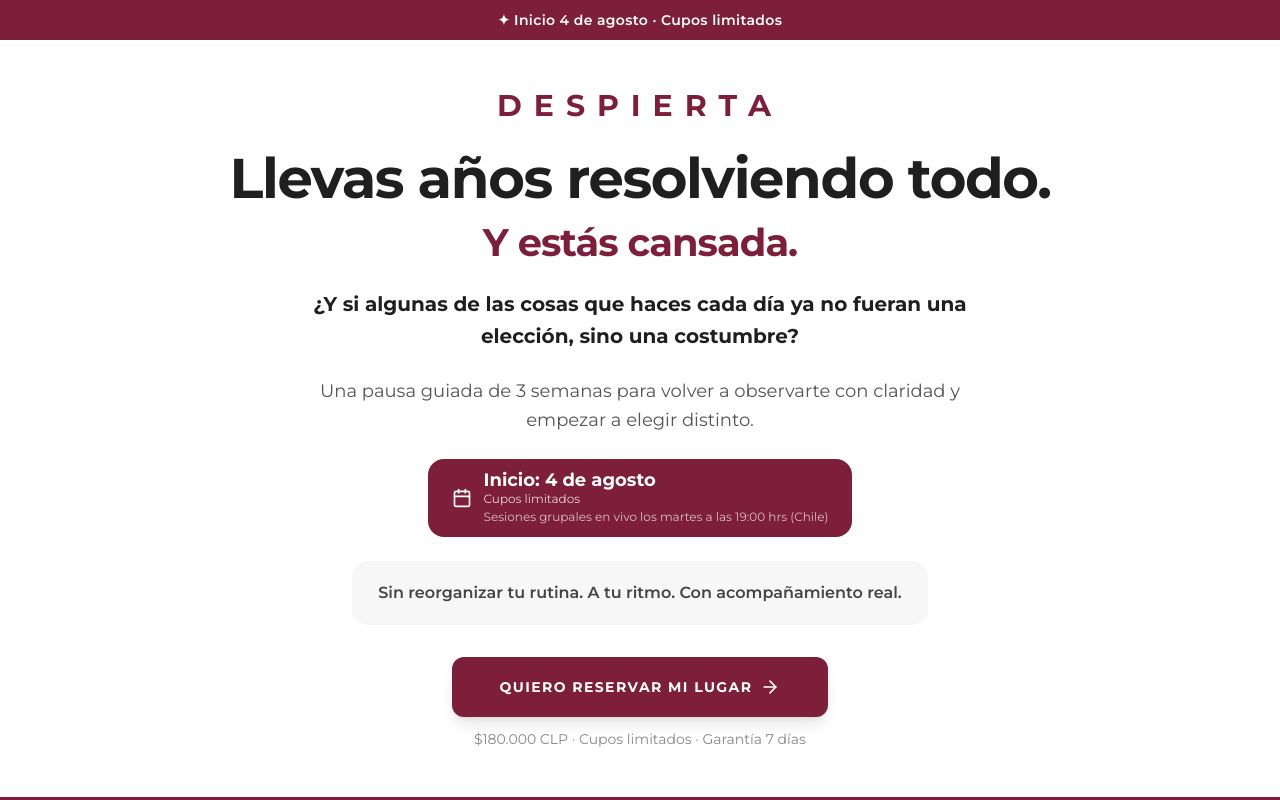
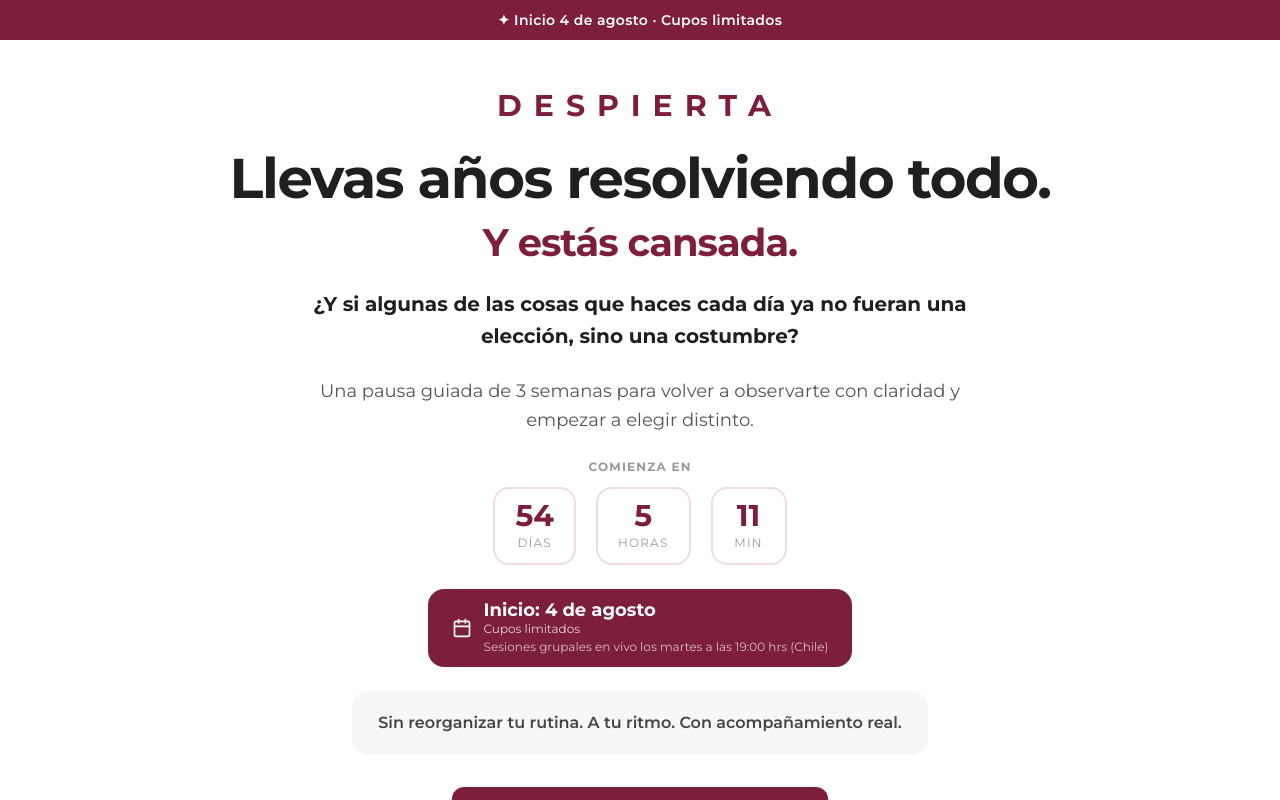
Before and after one commit to cursossolange/despierta-72h, a React (Vite) app: page / in a window 1280 px wide. Shown: the top 800 px of the page. Built offline with nearby package versions, Linux system fonts and the light colour scheme.

Commit message:
Update LandingPage.tsx

```diff
--- a/src/components/LandingPage.tsx
+++ b/src/components/LandingPage.tsx
@@ -1,5 +1,51 @@
 import { motion } from "motion/react";
 import { ArrowRight, ShieldCheck, Calendar, Clock } from "lucide-react";
+import { useState, useEffect } from "react";
+
+const useCountdown = (targetDate: string) => {
+  const [timeLeft, setTimeLeft] = useState({ days: 0, hours: 0, minutes: 0 });
+
+  useEffect(() => {
+    const calculate = () => {
+      const target = new Date(targetDate).getTime();
+      const now = new Date().getTime();
+      const diff = target - now;
+      if (diff <= 0) {
+        setTimeLeft({ days: 0, hours: 0, minutes: 0 });
+        return;
+      }
+      const days = Math.floor(diff / (1000 * 60 * 60 * 24));
+      const hours = Math.floor((diff % (1000 * 60 * 60 * 24)) / (1000 * 60 * 60));
+      const minutes = Math.floor((diff % (1000 * 60 * 60)) / (1000 * 60));
+      setTimeLeft({ days, hours, minutes });
+    };
+    calculate();
+    const interval = setInterval(calculate, 60000);
+    return () => clearInterval(interval);
+  }, [targetDate]);
+
+  return timeLeft;
+};
+
+const CountdownTimer = () => {
+  const { days, hours, minutes } = useCountdown("2026-08-04T19:00:00-04:00");
+
+  return (
+    <div className="flex items-center justify-center gap-3 md:gap-5 mb-6">
+      {[
+        { value: days, label: "días" },
+        { value: hours, label: "horas" },
+        { value: minutes, label: "min" },
+      ].map((item, i) => (
+        <div key={i} className="flex flex-col items-center bg-white border-2 border-[#7D1F3B]/15 rounded-2xl px-4 md:px-5 py-2.5 md:py-3 min-w-[64px] md:min-w-[76px]">
+          <span className="text-2xl md:text-3xl font-black text-[#7D1F3B] leading-none">{item.value}</span>
+          <span className="text-[10px] md:text-xs uppercase tracking-widest mt-1" style={{ color: '#999' }}>{item.label}</span>
+        </div>
+      ))}
+    </div>
+  );
+};
+
 const CTAButton = ({
   label = "Quiero reservar mi lugar",
   size = "lg",
@@ -79,6 +125,17 @@ export default function LandingPage({ onPurchase }: LandingPageProps) {
           >
             Una pausa guiada de 3 semanas para volver a observarte con claridad y empezar a elegir distinto.
           </motion.p>
+          {/* COUNTDOWN */}
+          <motion.div
+            initial={{ opacity: 0, y: 16 }}
+            animate={{ opacity: 1, y: 0 }}
+            transition={{ duration: 0.7, delay: 0.42 }}
+          >
+            <p className="text-[10px] md:text-xs font-black uppercase tracking-widest mb-3" style={{ color: '#999' }}>
+              Comienza en
+            </p>
+            <CountdownTimer />
+          </motion.div>
           {/* URGENCIA */}
           <motion.div
             initial={{ opacity: 0, y: 16 }}
@@ -138,7 +195,6 @@ export default function LandingPage({ onPurchase }: LandingPageProps) {
               "Te ocupas de todo y rara vez te preguntas si realmente te corresponde hacerlo.",
               "Postergas lo que necesitas porque siempre aparece algo más urgente.",
               "Reaccionas de maneras que conoces demasiado bien, aunque después te gustaría haber actuado distinto.",
-
             ].map((item, i) => (
               <div key={i} className="flex items-start gap-3 rounded-xl px-4 py-3 border border-[#F0E8EA] bg-[#FDF5F6]">
                 <span className="text-[#7D1F3B] font-black mt-0.5 shrink-0">✦</span>
@@ -354,7 +410,7 @@ export default function LandingPage({ onPurchase }: LandingPageProps) {
               },
               {
                 q: '"Ya intenté cambiar cosas y siempre vuelvo al mismo lugar."',
-                a: "Quizás porque la mayoría de los intentos de cambio comienzan demasiado tarde. Antes de transformar algo, necesitamos verlo con claridad. Despierta no te pide que cambies nada todavía. Te invita a observar.",
+                a: "Quizás porque la mayoría de los intentos de cambio comienzan sin haber observado primero qué los sostiene. Despierta no te pide que cambies nada de inmediato — te ayuda a ver con claridad antes de elegir qué transformar. Y eso, en sí mismo, ya es un cambio.",
               },
               {
                 q: '"¿Esto es terapia o coaching?"',
```
